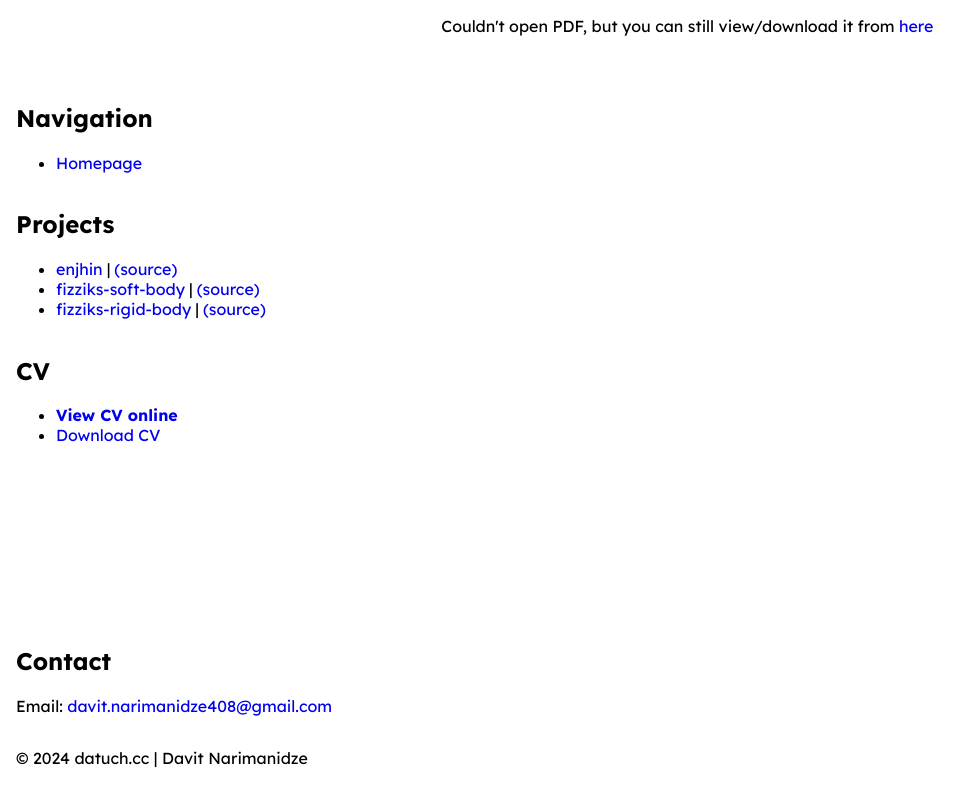
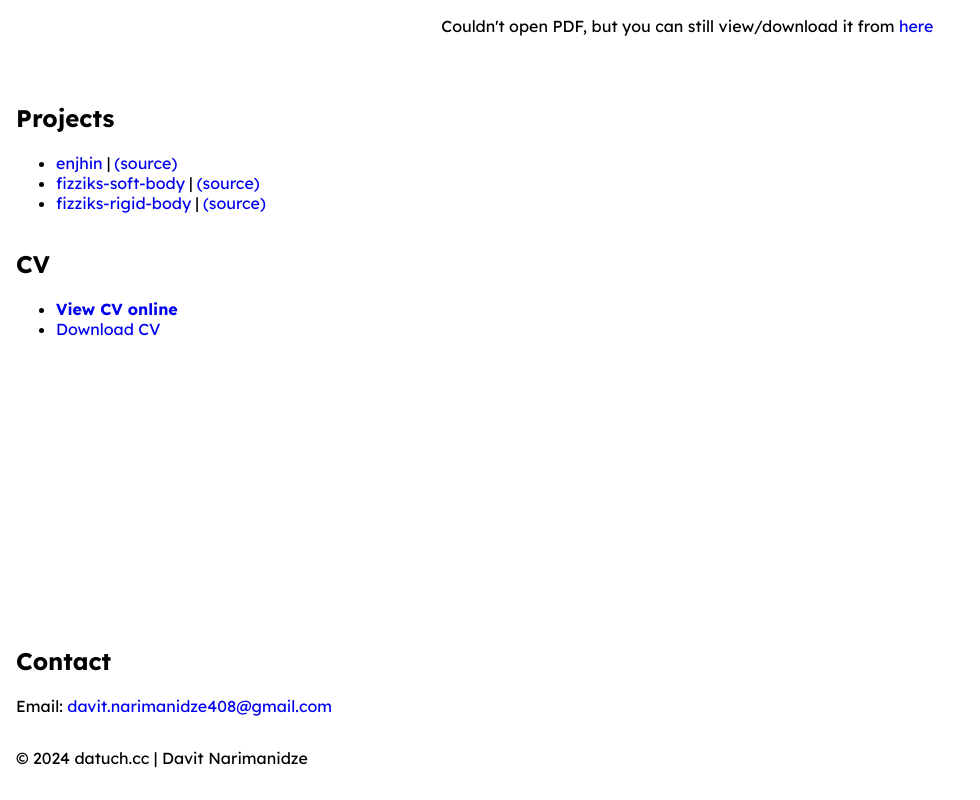
Before and after one commit to datuchela/datuch-cc, a Flask app: page /cv in a window 1280 px wide. Shown: the whole page, without its empty margins (0-980 px from the left). Run offline with Flask 3, Linux system fonts and the light colour scheme.

Commit message:
hide navigation altogether

```diff
--- a/templates/base.html
+++ b/templates/base.html
@@ -17,7 +17,7 @@
 				<header>
 					<a class="logo" href="/" target="_self">datuch.cc</a>
 				</header>
-				<nav aria-label="Main Navigation">
+				<nav class="visually-hidden" aria-label="Main Navigation">
 					<h2>Navigation</h2>
 					<ul>
 
```
